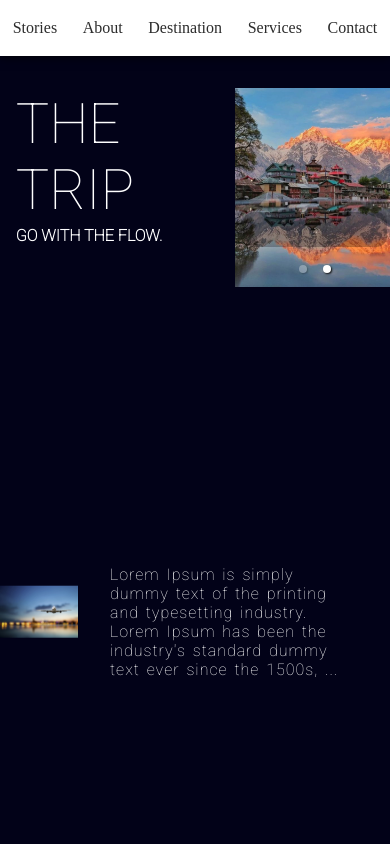
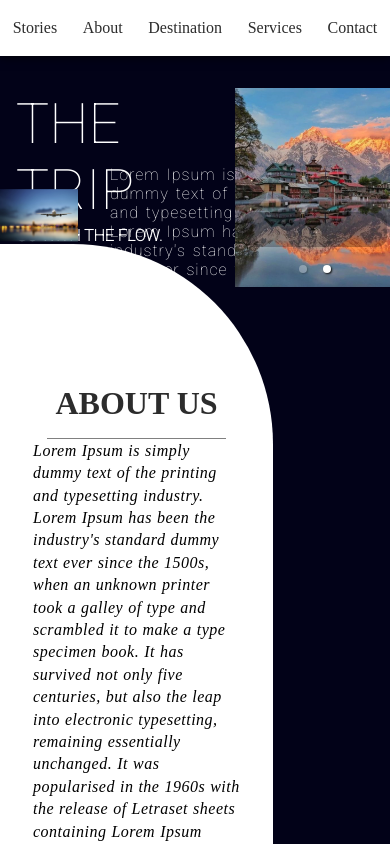
Before and after one commit to Khushinagar/project-1, a React (Create React App) app: page / in a window 390 px wide. Shown: the top 844 px of the page. Built offline with nearby package versions, Linux system fonts and the light colour scheme.

Commit message:
"fifth commit"

```diff
--- a/src/styles/Mediaquery.scss
+++ b/src/styles/Mediaquery.scss
@@ -100,7 +100,7 @@
         display: flex;
         align-items: center;
         justify-content: center;
-        margin-top: -700px;
+        margin-top: -1100px;
 
 
         > img{
@@ -141,7 +141,7 @@
         width: auto;
         height: 120vh;
         // background-color: $second;
-        margin-top: -200px;
+        margin-top: -400px;
         display: flex;
         >div{
 
@@ -257,7 +257,7 @@
         }
 
         >main{
-            width: 15%;
+            width: 8%;
         display: flex;
         justify-content: flex-end;
         a{
```
